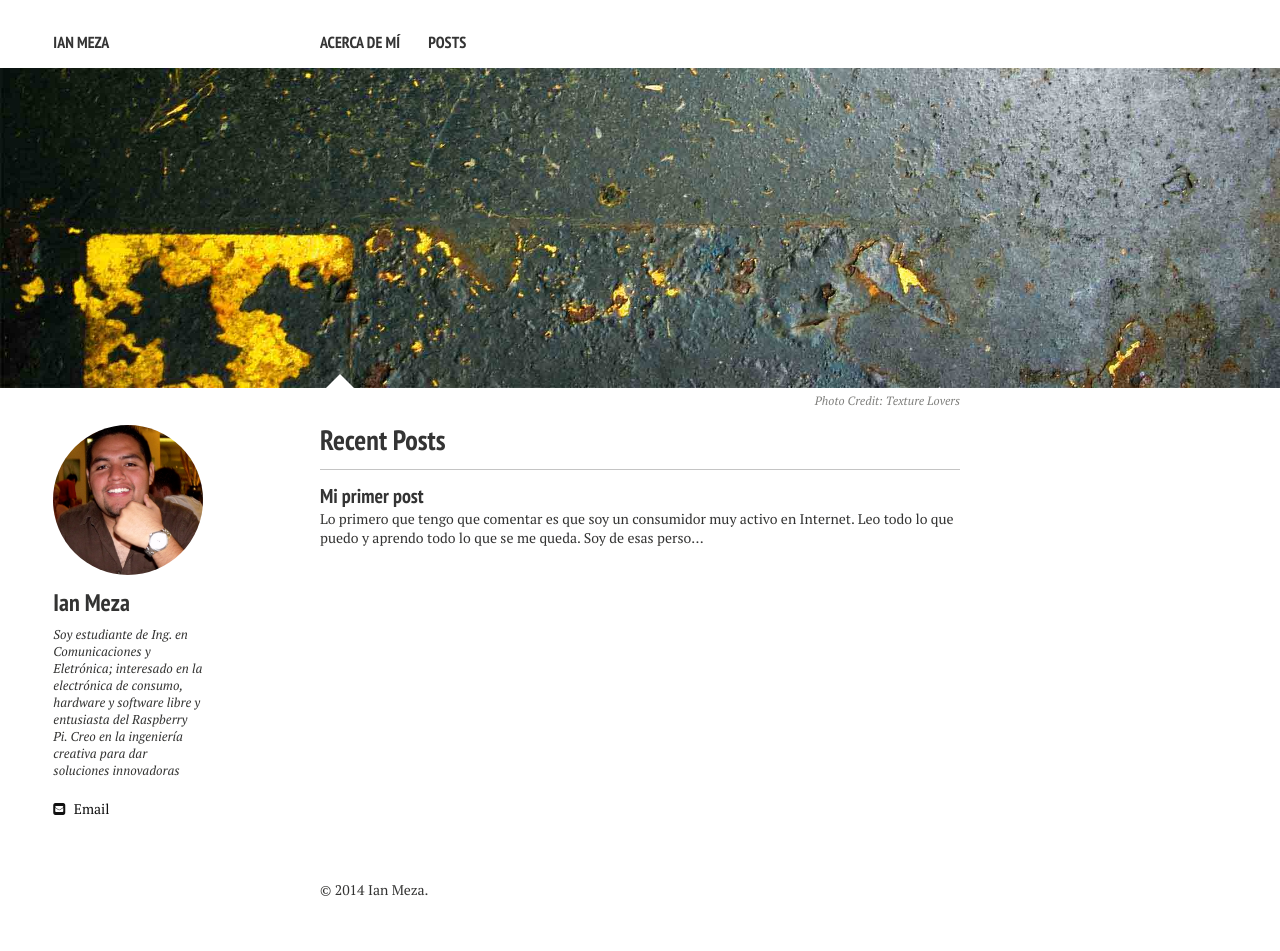
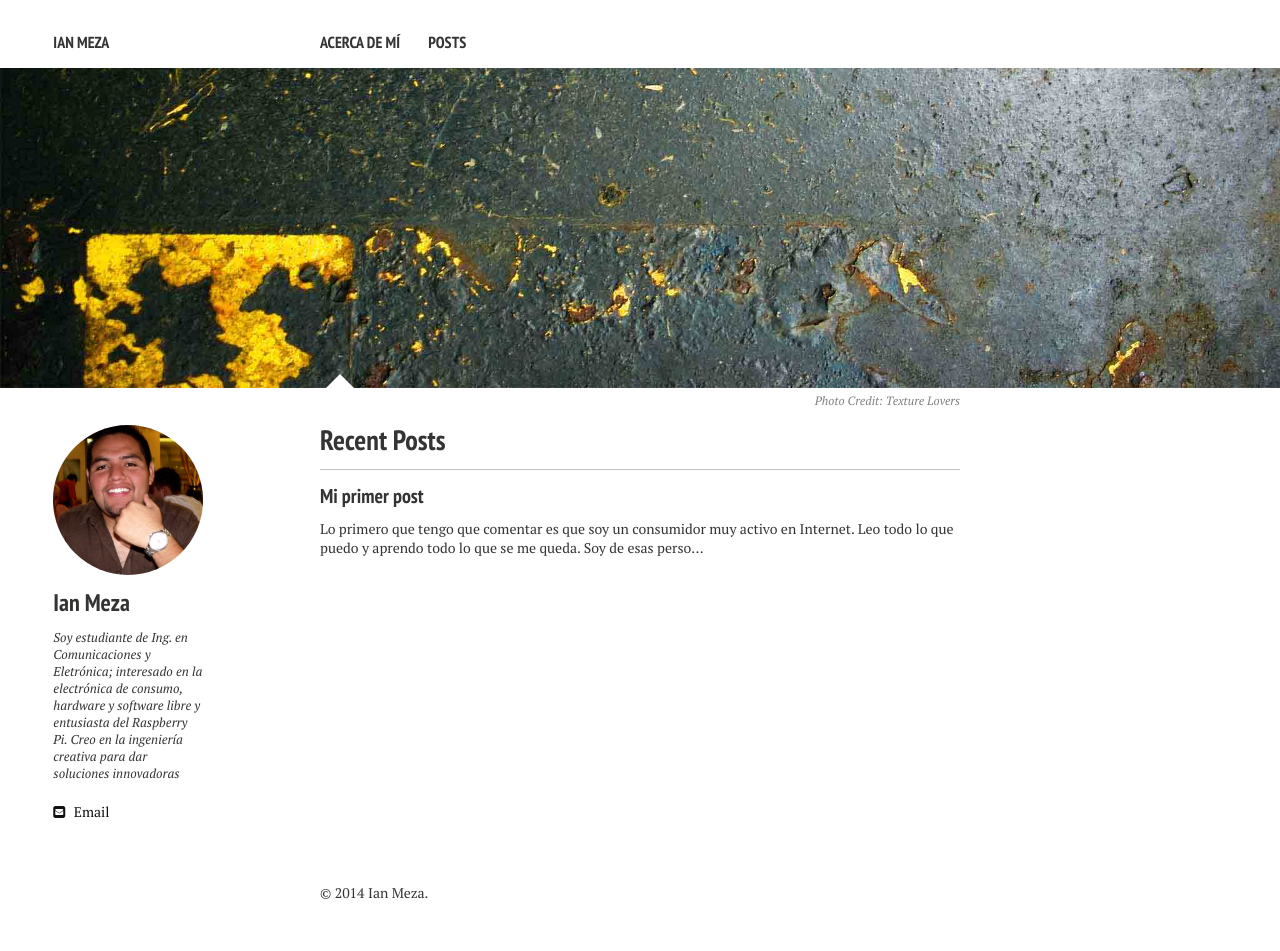
Before and after one commit to IanMezza/IanMezza.github.io, a Jekyll site: the page built from index.md, in a window 1280 px wide. Built offline with Jekyll 4.4.1, drawn with Linux system fonts in a browser that asks for light colours; nearby versions of some CDN libraries.

Commit message:
Afinando

```diff
--- a/_sass/typography.scss
+++ b/_sass/typography.scss
@@ -111,7 +111,8 @@ blockquote {
 // Paragraphs
 // --------------------------------------------------
 p {
-	margin: 0 0 $indent-var;
+	margin: 10 0 $indent-var;
+	//padding: 10px;
 	// sibling indentation
   @if $paragraph-indent == true {
     & + p {
--- a/_sass/variables.scss
+++ b/_sass/variables.scss
@@ -1,7 +1,7 @@
 // TYPOGRAPHY ================================================
 $doc-font-size: 16;
 $doc-line-height: 26;
-$paragraph-indent: true !default;
+$paragraph-indent: false !default;
 $base-font: 'PT Serif', serif;
 $heading-font: 'PT Sans Narrow', sans-serif;
 $code-font: Monaco, "Courier New", "DejaVu Sans Mono", "Bitstream Vera Sans Mono", monospace;
```
